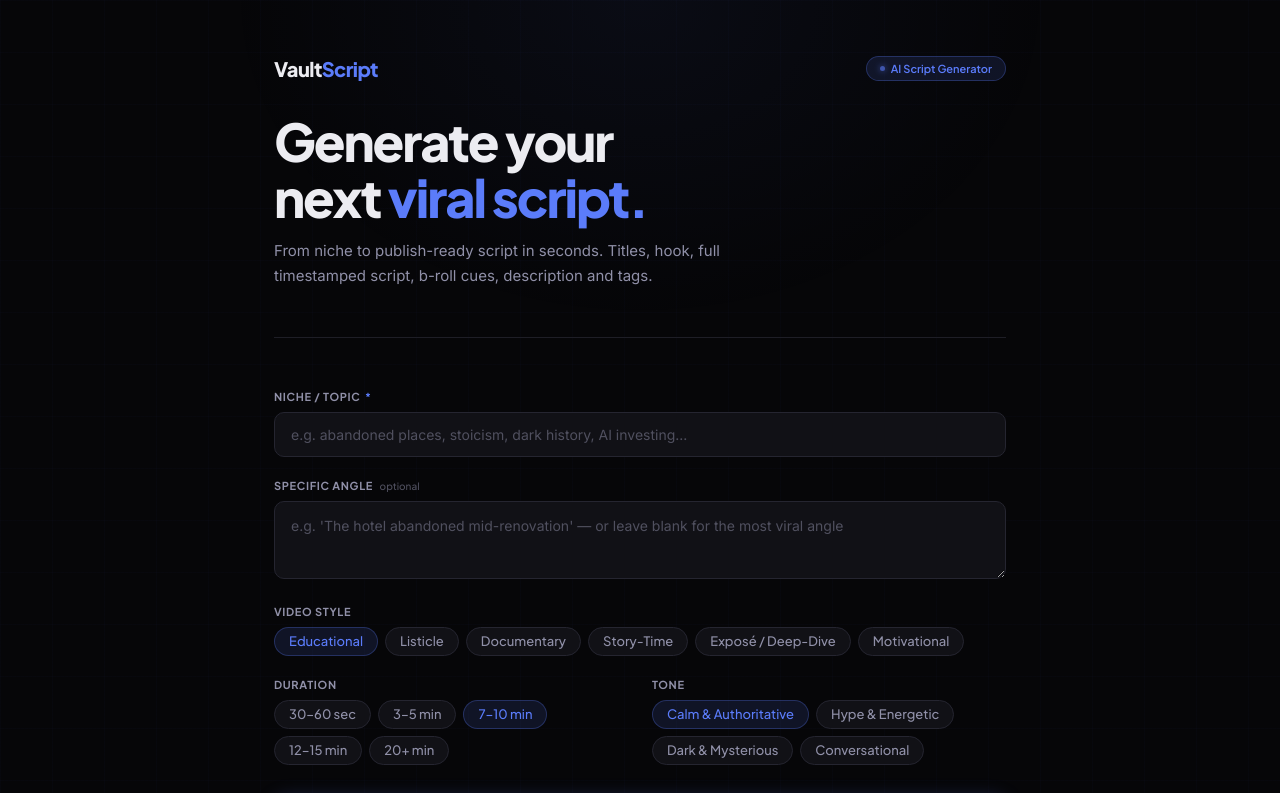
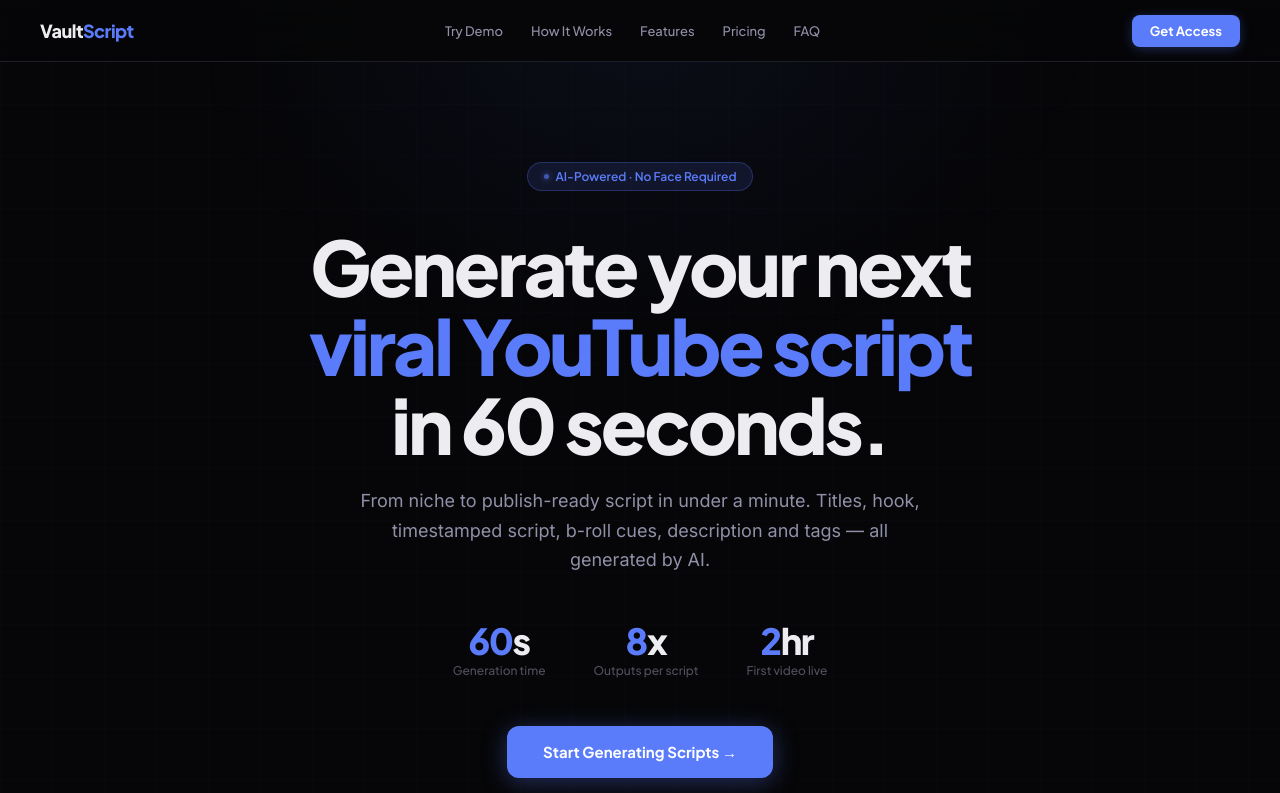
Before and after one commit to Adotesk/vaultscript, a React (Vite) app: page / in a window 1280 px wide. Shown: the top 793 px of the page. Built offline with nearby package versions, Linux system fonts and the light colour scheme.

Commit message:
Update main.jsx

```diff
--- a/src/main.jsx
+++ b/src/main.jsx
@@ -1,9 +1,9 @@
 import React from 'react'
 import ReactDOM from 'react-dom/client'
-import App from './App'
+import Landing from './Landing'
 
 ReactDOM.createRoot(document.getElementById('root')).render(
   <React.StrictMode>
-    <App />
+    <Landing />
   </React.StrictMode>
 )
```
